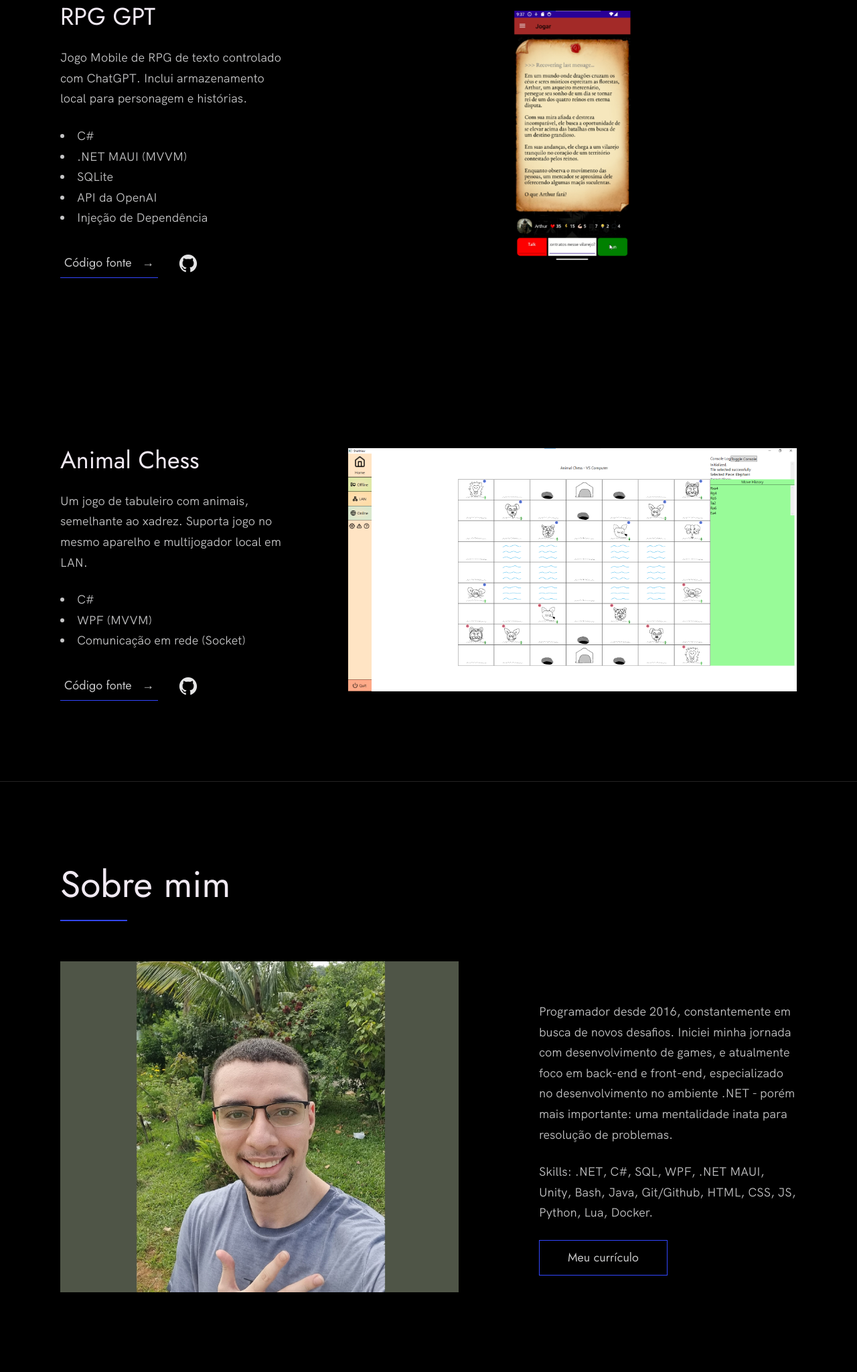
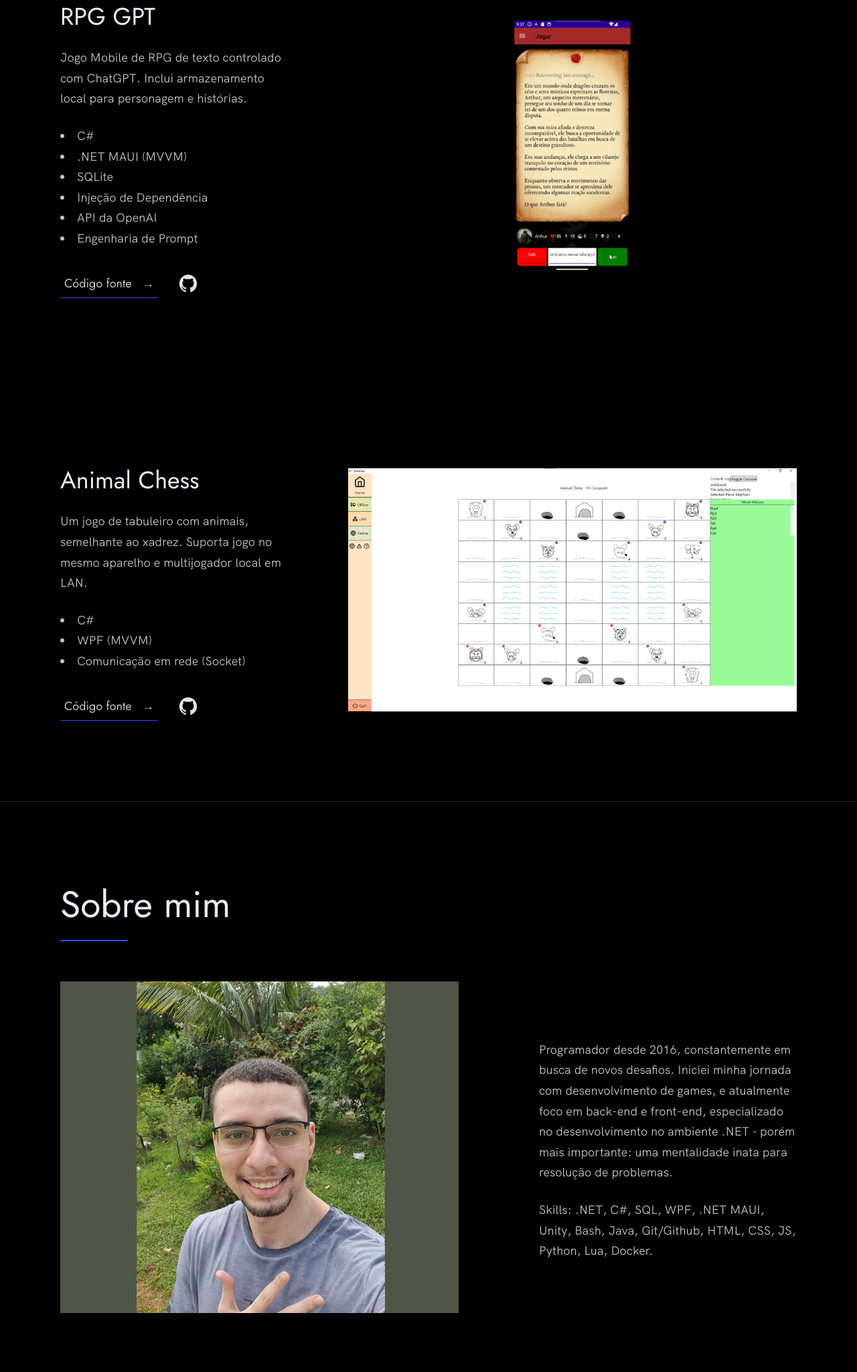
Before and after one commit to Vitoronga/vitoronga.github.io, a plain HTML site: page index.html in a window 1280 px wide. Shown: the part 1892-3940 px from the top of the page at 67% size. Drawn offline with Linux system fonts and the light colour scheme.

Commit message:
remove unused elements

```diff
--- a/index.html
+++ b/index.html
@@ -110,8 +110,9 @@
                 <li>C#</li>
                 <li>.NET MAUI (MVVM)</li>
                 <li>SQLite</li>
+                <li>Injeção de Dependência</li>
                 <li>API da OpenAI</li>
-                <li>Injeção de Dependência</li>
+                <li>Engenharia de Prompt</li>
               </ul>
 
               <div class="work__links">
@@ -189,7 +190,7 @@
               Skills: .NET, C#, SQL, WPF, .NET MAUI, Unity, Bash, Java, Git/Github, HTML, CSS, JS, Python, Lua, Docker.
             </p>
             <!-- Provide a link to your resume -->
-            <a href="#" class="btn">Meu currículo</a>
+            <!-- <a href="#" class="btn">Meu currículo</a> -->
           </div>
 
           <div class="about__photo-container">
```
Also changed, not shown: index_en.html (+3 -2 lines).
